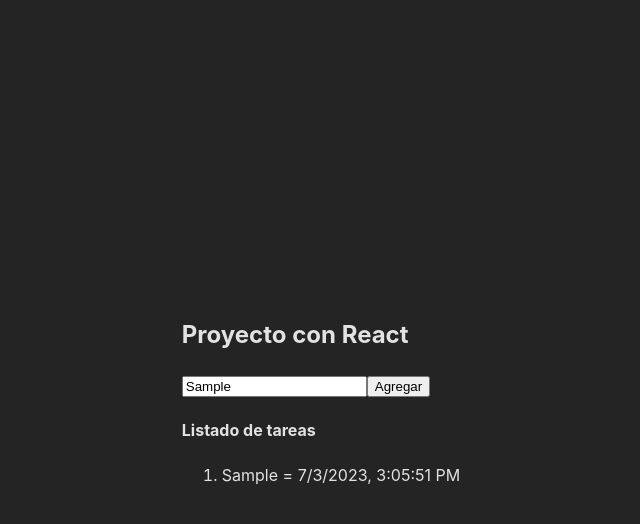
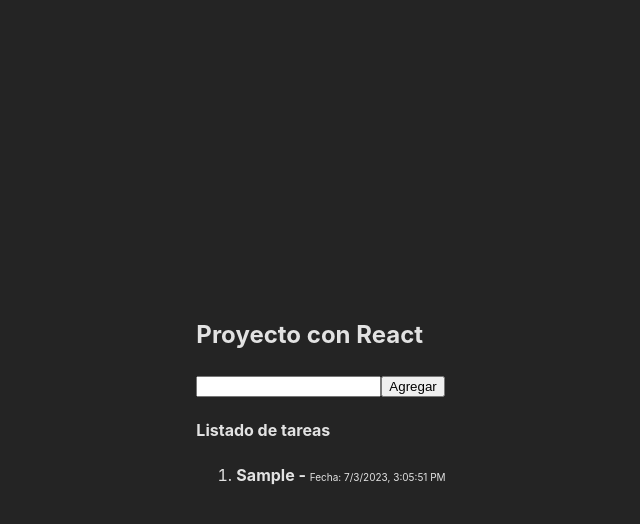
Before and after one commit to lucianogarriga/todo-useReducer, a React (Vite) app: page / in a window 1280 px wide. Both pictures are taken after typing "Sample" into the empty fields and a click on the button "Agregar". Shown: the top 524 px of the page, without its empty margins (319-959 px from the left). Built offline with nearby package versions, Linux system fonts and the light colour scheme.

Commit message:
Refactoring code and component order

```diff
--- a/src/App.jsx
+++ b/src/App.jsx
@@ -10,42 +10,19 @@
 import UsersClassComponent from './components/UsersClassComponent'
 import UsersHook from './components/UsersHook'
 import USERS_DATA from './data/users.json'
+import ToDoReducer from './components/ToDoList/ToDoReducer'
 
 
 
-const initialState = []
 
-const todosReducer = (state, action ) =>{
-  switch (action.type) {
-    case "add":
-      return [...state, action.payload]
-      default:
-        return state;
-  }
-}
 
 function App() {
-
-  const [todoListState, dispatch] = useReducer(todosReducer, initialState)
-
-  console.log(todoListState);
-
-  function addTaskHandler(text){
-    dispatch({
-      type:"add",
-      payload: {
-        name: text,
-        date: new Date().toLocaleString(),
-      }
-    })
-  }
 
   return (
     <>
       <div className="App">
         <Gretting text="Proyecto con React"/>
-        <Form addTask={addTaskHandler}/>
-        <ToDoList todoList={todoListState}/>
+        <ToDoReducer/>
       </div>
     </>
   )
--- a/src/components/ToDoList/Form.jsx
+++ b/src/components/ToDoList/Form.jsx
@@ -7,7 +7,8 @@
 
     const submitHandler = (e) => {
         e.preventDefault();
-        addTask(inputText)
+        addTask(inputText);
+        e.currentTarget.reset();
     }
     console.log(inputText);
 
--- a/src/components/ToDoList/ToDoList.jsx
+++ b/src/components/ToDoList/ToDoList.jsx
@@ -7,7 +7,8 @@
             <ol>
             {todoList.map((todo) => {
                 return  <li key={todo.date}>
-                    {`${todo.name} = ${todo.date}`}
+                    <span style={{fontWeight:"bold"}}>{todo.name} - </span>
+                    <span style={{fontSize:"10px"}}>Fecha:  {todo.date}</span>
                 </li>
             })}
             </ol>
--- /dev/null
+++ b/src/components/ToDoList/ToDoReducer.jsx
@@ -0,0 +1,39 @@
+import React, { useReducer } from "react";
+import Form from "./Form";
+import ToDoList from "./ToDoList";
+
+const initialState = [];
+
+const todosReducer = (state, action) => {
+  switch (action.type) {
+    case "add":
+      return [...state, action.payload];
+    default:
+      return state;
+  }
+};
+
+const ToDoReducer = () => {
+  const [todoListState, dispatch] = useReducer(todosReducer, initialState);
+
+  console.log(todoListState);
+
+  function addTaskHandler(text) {
+    dispatch({
+      type: "add",
+      payload: {
+        name: text,
+        date: new Date().toLocaleString(),
+      },
+    });
+  }
+
+  return (
+    <>
+      <Form addTask={addTaskHandler} />
+      <ToDoList todoList={todoListState} />
+    </>
+  );
+};
+
+export default ToDoReducer;
```
